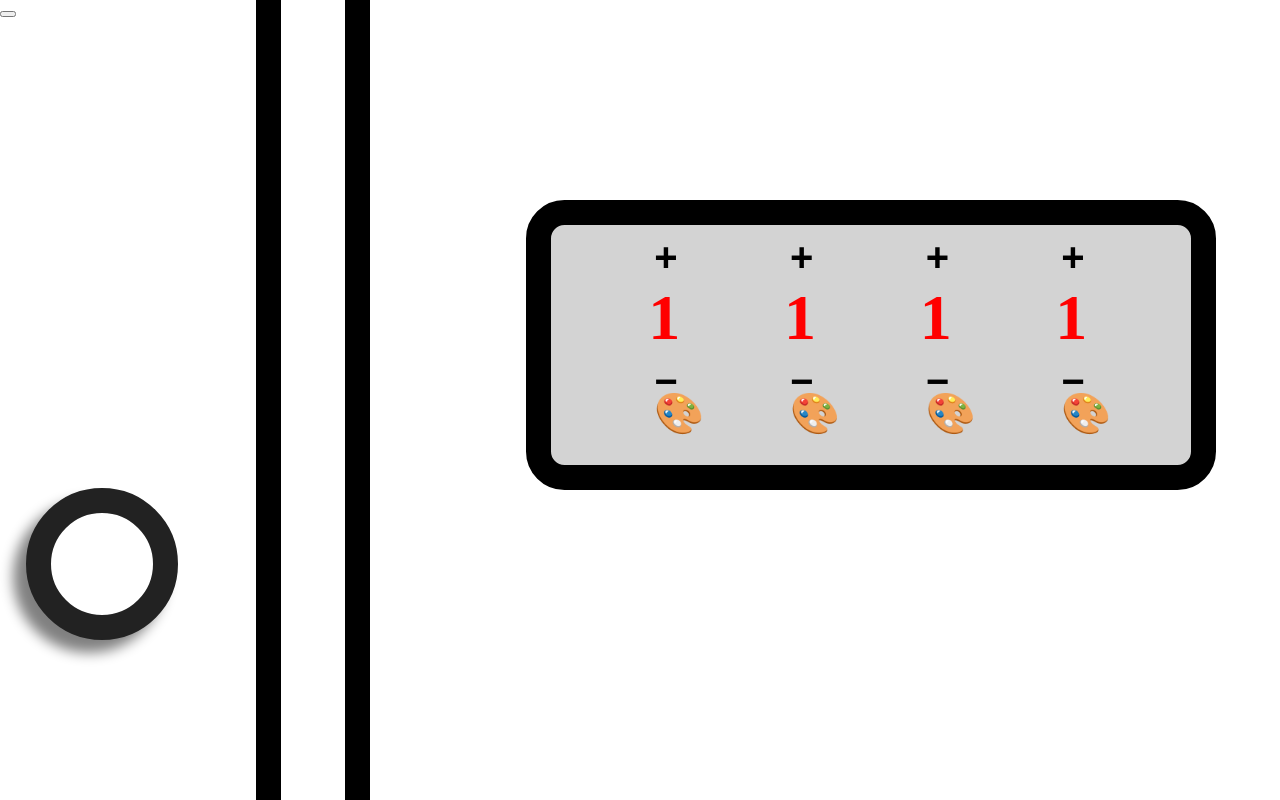
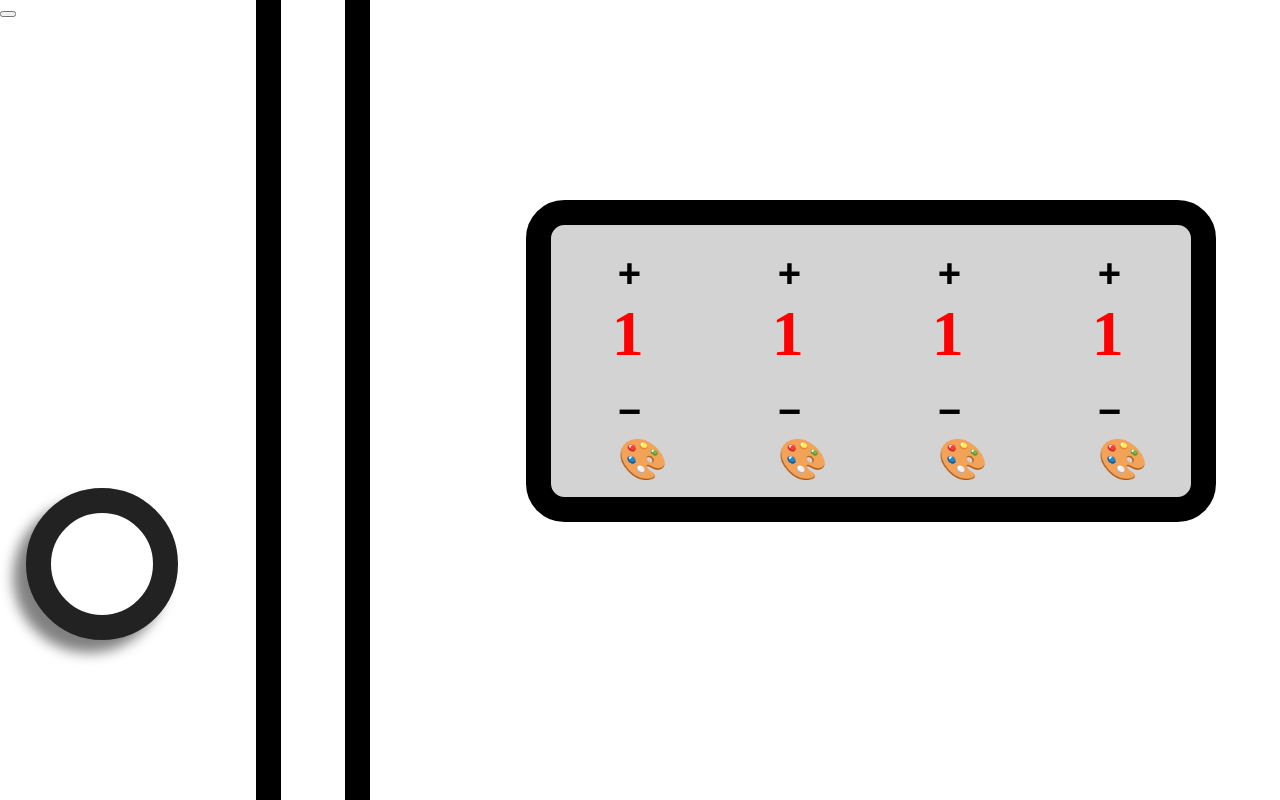
Before and after one commit to fdadeau/ggj2k21, a website: page lock/lock.html in a window 1280 px wide. Both pictures are taken after a click on the button "Play". Drawn offline with Linux system fonts and the light colour scheme.

Commit message:
fix position lock on iOS

```diff
--- a/lock/lock.css
+++ b/lock/lock.css
@@ -76,17 +76,17 @@
     top: 20vh;
     display: flex;
     flex-direction: row;
-    justify-content: space-evenly;
+    justify-content: space-around;
     align-content: center;
     width: 50vw;
-    height: 30vh;
+    height: 34vh;
     background-color: lightgray;
     border: solid 2vw #000;
     border-radius: 3vw;
     margin: 5vh auto;
 }
 #bcLockColorInputs > div {
-    top: 7vh;
+    top: 9vh;
     height: 45%;
     width: 3vw;
     position: relative;
@@ -120,7 +120,7 @@
     content: '\2212';
 }
 #bcLockColorInputs .bcDigitBtnColor {
-    bottom: -6vmin;
+    bottom: -8vmin;
 }
 #bcLockColorInputs .bcDigitBtnColor:before {
     content: '\01F3A8';
```
